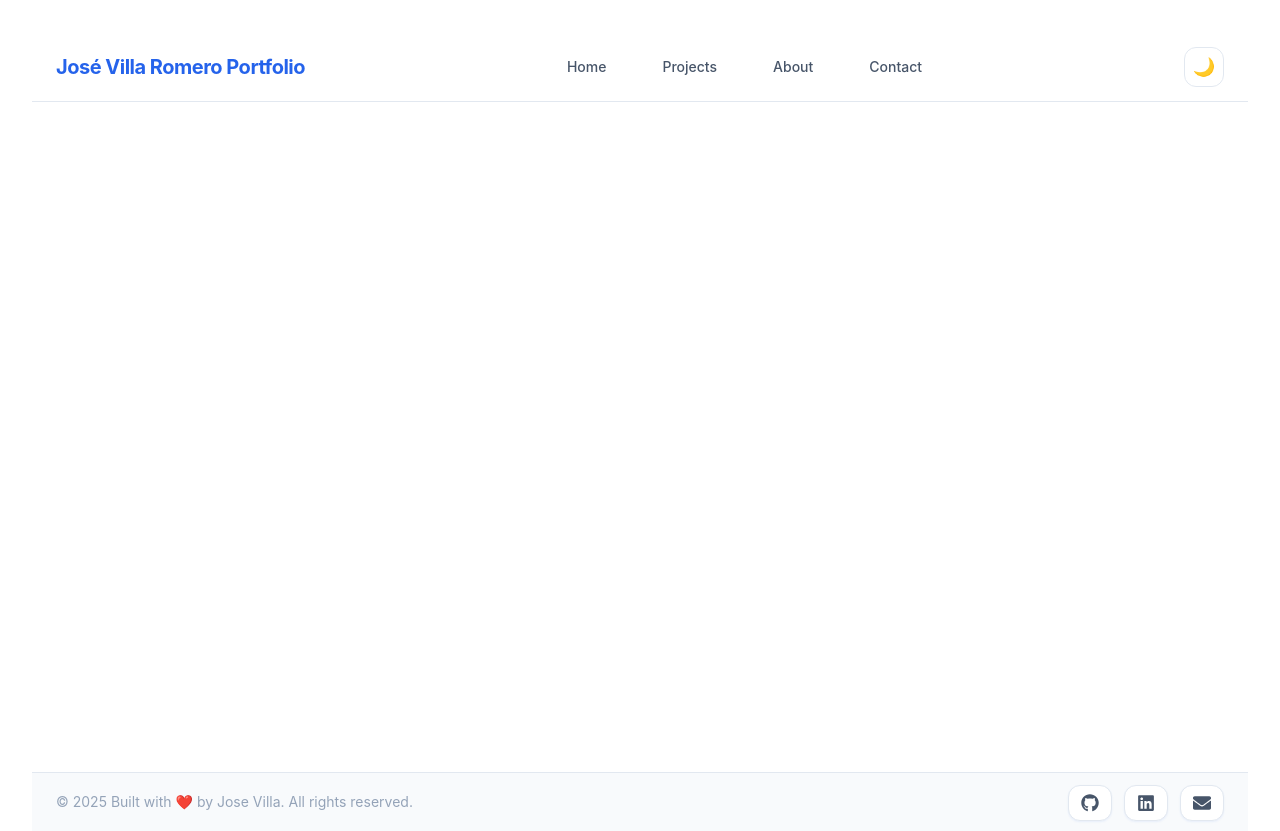
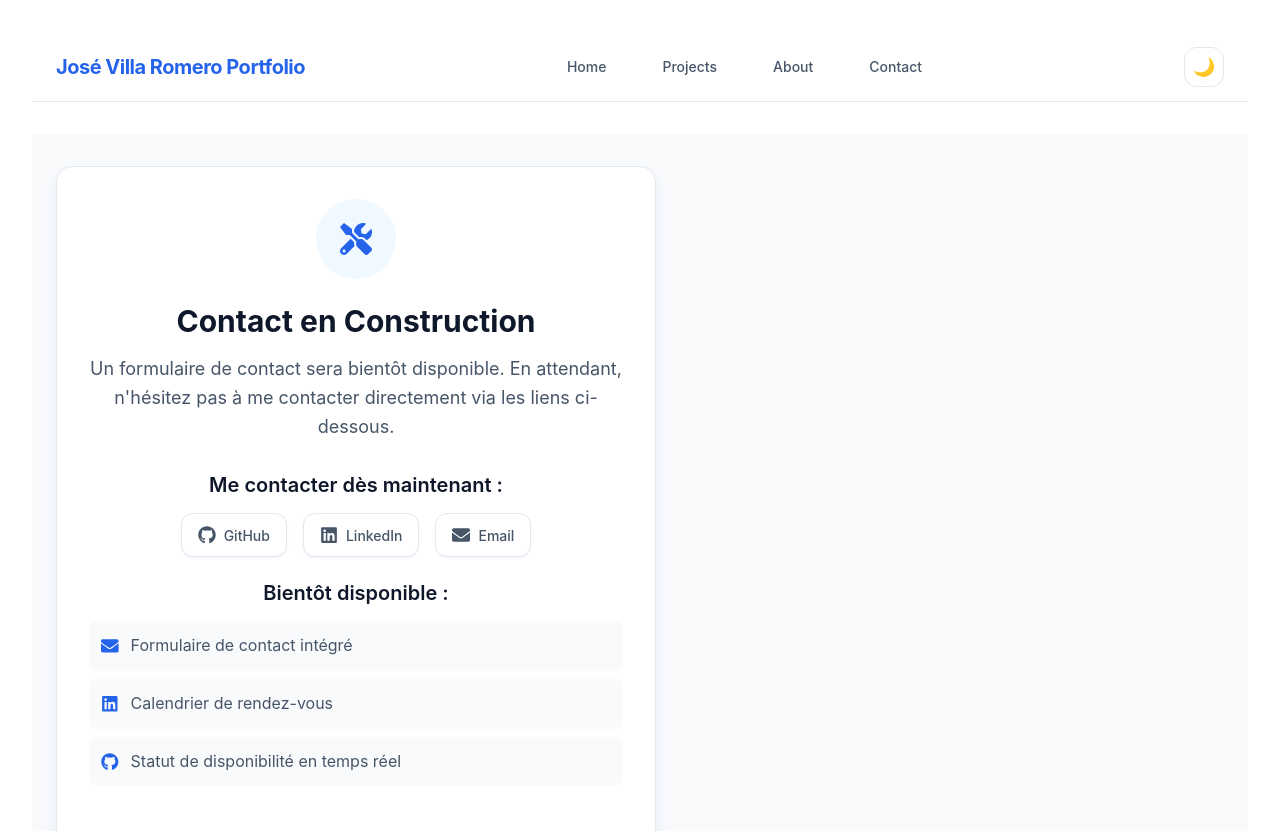
Before and after one commit to jmvilla12/portfolio-jose, a React (Vite) app: page /contact in a window 1280 px wide. Shown: the top 831 px of the page. Built offline with nearby package versions, Linux system fonts and the light colour scheme.

Commit message:
feat: Add new pages (About, Projects, Contact) and update routing; enhance CVButton styles and construction page styles

```diff
--- a/src/App.tsx
+++ b/src/App.tsx
@@ -1,6 +1,6 @@
 import { Routes, Route } from 'react-router-dom'
 import { Layout } from '@components/layout'
-import { Home, CVPage } from '@pages/index'
+import { Home, CVPage, About, Projects, Contact } from '@pages/index'
 import '@styles/main.css'
 
 // Main App component
@@ -10,6 +10,9 @@ function App() {
       <Routes>
         <Route path="/" element={<Home />} />
         <Route path="/cv" element={<CVPage />} />
+        <Route path="/a-propos" element={<About />} />
+        <Route path="/projets" element={<Projects />} />
+        <Route path="/contact" element={<Contact />} />
       </Routes>
     </Layout>
   )
--- a/src/components/ui/CVButton.tsx
+++ b/src/components/ui/CVButton.tsx
@@ -1,5 +1,6 @@
 import { FaDownload, FaEye } from 'react-icons/fa'
 import { CV_CONFIG } from '@constants/index'
+import '@styles/components/cv-button.css'
 
 interface CVButtonProps {
   variant?: 'download' | 'view' | 'both'
--- /dev/null
+++ b/src/pages/About.tsx
@@ -0,0 +1,32 @@
+import { FaTools } from 'react-icons/fa'
+import '@styles/pages/construction.css'
+
+const About = () => {
+  return (
+    <div className="construction-page">
+      <div className="container">
+        <div className="construction-content">
+          <div className="construction-icon">
+            <FaTools />
+          </div>
+          <h1 className="construction-title">Page en Construction</h1>
+          <p className="construction-description">
+            Cette page est actuellement en développement. Revenez bientôt pour
+            découvrir plus d'informations sur mon parcours et mes expériences.
+          </p>
+          <div className="construction-features">
+            <h3>Bientôt disponible :</h3>
+            <ul>
+              <li>Mon parcours académique détaillé</li>
+              <li>Mes expériences professionnelles</li>
+              <li>Mes centres d'intérêt et hobbies</li>
+              <li>Mes certifications et formations</li>
+            </ul>
+          </div>
+        </div>
+      </div>
+    </div>
+  )
+}
+
+export default About
--- /dev/null
+++ b/src/pages/Contact.tsx
@@ -0,0 +1,49 @@
+import { FaTools, FaEnvelope, FaLinkedin, FaGithub } from 'react-icons/fa'
+import { SocialLinks } from '@components/ui'
+import '@styles/pages/construction.css'
+
+const Contact = () => {
+  return (
+    <div className="construction-page">
+      <div className="container">
+        <div className="construction-content">
+          <div className="construction-icon">
+            <FaTools />
+          </div>
+          <h1 className="construction-title">Contact en Construction</h1>
+          <p className="construction-description">
+            Un formulaire de contact sera bientôt disponible. En attendant,
+            n'hésitez pas à me contacter directement via les liens ci-dessous.
+          </p>
+
+          <div className="construction-contact">
+            <h3>Me contacter dès maintenant :</h3>
+            <div className="temp-contact">
+              <SocialLinks variant="default" showEmail={true} />
+            </div>
+          </div>
+
+          <div className="construction-features">
+            <h3>Bientôt disponible :</h3>
+            <ul>
+              <li>
+                <FaEnvelope className="feature-icon" />
+                Formulaire de contact intégré
+              </li>
+              <li>
+                <FaLinkedin className="feature-icon" />
+                Calendrier de rendez-vous
+              </li>
+              <li>
+                <FaGithub className="feature-icon" />
+                Statut de disponibilité en temps réel
+              </li>
+            </ul>
+          </div>
+        </div>
+      </div>
+    </div>
+  )
+}
+
+export default Contact
--- /dev/null
+++ b/src/pages/Projects.tsx
@@ -0,0 +1,45 @@
+import { FaTools, FaCode, FaMobile, FaBrain } from 'react-icons/fa'
+import '@styles/pages/construction.css'
+
+const Projects = () => {
+  return (
+    <div className="construction-page">
+      <div className="container">
+        <div className="construction-content">
+          <div className="construction-icon">
+            <FaTools />
+          </div>
+          <h1 className="construction-title">Projets en Construction</h1>
+          <p className="construction-description">
+            Cette section sera bientôt remplie avec mes projets les plus
+            intéressants. En attendant, vous pouvez consulter mon profil GitHub
+            pour voir mes contributions récentes.
+          </p>
+          <div className="construction-features">
+            <h3>Types de projets à venir :</h3>
+            <ul>
+              <li>
+                <FaCode className="feature-icon" />
+                Applications Web (React, Vue, TypeScript)
+              </li>
+              <li>
+                <FaMobile className="feature-icon" />
+                Applications Mobiles (Flutter)
+              </li>
+              <li>
+                <FaBrain className="feature-icon" />
+                Projets d'Intelligence Artificielle
+              </li>
+              <li>
+                <FaCode className="feature-icon" />
+                Systèmes Embarqués et IoT
+              </li>
+            </ul>
+          </div>
+        </div>
+      </div>
+    </div>
+  )
+}
+
+export default Projects
--- a/src/pages/index.ts
+++ b/src/pages/index.ts
@@ -1,3 +1,6 @@
 // Pages exports
 export { default as Home } from './Home'
 export { default as CVPage } from './CVPage'
+export { default as About } from './About'
+export { default as Projects } from './Projects'
+export { default as Contact } from './Contact'
--- a/src/styles/components/cv-button.css
+++ b/src/styles/components/cv-button.css
@@ -5,21 +5,22 @@
   justify-content: center;
   gap: var(--spacing-2);
   padding: var(--spacing-3) var(--spacing-4);
-  background: var(--color-primary);
-  color: white;
+  background: var(--primary-blue);
+  color: var(--background-white);
   border: none;
-  border-radius: var(--border-radius);
+  border-radius: var(--radius-lg);
   font-weight: 500;
   text-decoration: none;
   cursor: pointer;
-  transition: all 0.2s ease;
+  transition: all var(--transition-fast);
   font-family: inherit;
 }
 
 .cv-button:hover {
-  background: var(--color-primary-dark);
+  background: var(--primary-blue-dark);
   transform: translateY(-1px);
-  box-shadow: 0 4px 12px rgba(59, 130, 246, 0.3);
+  box-shadow: var(--shadow-lg);
+  border-radius: var(--radius-xl);
 }
 
 .cv-button:active {
@@ -33,22 +34,27 @@
 
 /* Button Variants */
 .cv-button--download {
-  background: var(--color-primary);
+  background: var(--primary-blue);
+  color: var(--background-white);
 }
 
 .cv-button--download:hover {
-  background: var(--color-primary-dark);
+  background: var(--primary-blue-dark);
+  color: var(--background-white);
+  border-radius: var(--radius-xl);
 }
 
 .cv-button--view {
   background: transparent;
-  color: var(--color-primary);
-  border: 2px solid var(--color-primary);
+  color: var(--primary-blue);
+  border: 2px solid var(--primary-blue);
 }
 
 .cv-button--view:hover {
-  background: var(--color-primary);
-  color: white;
+  background: var(--primary-blue);
+  color: var(--background-white);
+  border-radius: var(--radius-xl);
+  border-color: var(--primary-blue);
 }
 
 /* Button Sizes */
--- /dev/null
+++ b/src/styles/pages/construction.css
@@ -0,0 +1,150 @@
+/* Construction Pages Styles */
+.construction-page {
+  min-height: calc(100vh - var(--header-height) - var(--footer-height));
+  display: flex;
+  align-items: center;
+  justify-content: center;
+  padding: var(--spacing-8) 0;
+  background: var(--background-gray);
+}
+
+.construction-content {
+  text-align: center;
+  max-width: 600px;
+  padding: var(--spacing-8);
+  background: var(--background-white);
+  border-radius: var(--radius-xl);
+  box-shadow: var(--shadow-lg);
+  border: 1px solid var(--border-color);
+}
+
+.construction-icon {
+  display: inline-flex;
+  align-items: center;
+  justify-content: center;
+  width: 80px;
+  height: 80px;
+  background: var(--background-blue-light);
+  color: var(--primary-blue);
+  border-radius: 50%;
+  font-size: 2rem;
+  margin-bottom: var(--spacing-6);
+}
+
+.construction-title {
+  font-size: var(--font-size-3xl);
+  font-weight: 700;
+  color: var(--text-primary);
+  margin-bottom: var(--spacing-4);
+  line-height: 1.2;
+}
+
+.construction-description {
+  font-size: var(--font-size-lg);
+  color: var(--text-secondary);
+  line-height: 1.6;
+  margin-bottom: var(--spacing-8);
+}
+
+.construction-features {
+  text-align: left;
+  margin-bottom: var(--spacing-6);
+}
+
+.construction-features h3 {
+  font-size: var(--font-size-xl);
+  font-weight: 600;
+  color: var(--text-primary);
+  margin-bottom: var(--spacing-4);
+  text-align: center;
+}
+
+.construction-features ul {
+  list-style: none;
+  padding: 0;
+  margin: 0;
+}
+
+.construction-features li {
+  display: flex;
+  align-items: center;
+  gap: var(--spacing-3);
+  padding: var(--spacing-3);
+  margin-bottom: var(--spacing-2);
+  background: var(--background-gray);
+  border-radius: var(--radius-md);
+  color: var(--text-secondary);
+  font-size: var(--font-size-base);
+}
+
+.feature-icon {
+  color: var(--primary-blue);
+  font-size: 1.1rem;
+  flex-shrink: 0;
+}
+
+.construction-contact {
+  margin-bottom: var(--spacing-6);
+}
+
+.construction-contact h3 {
+  font-size: var(--font-size-xl);
+  font-weight: 600;
+  color: var(--text-primary);
+  margin-bottom: var(--spacing-4);
+}
+
+.temp-contact {
+  display: flex;
+  justify-content: center;
+  margin-bottom: var(--spacing-6);
+}
+
+/* Mobile Responsive */
+@media (max-width: 768px) {
+  .construction-page {
+    padding: var(--spacing-4) 0;
+  }
+
+  .construction-content {
+    margin: 0 var(--spacing-4);
+    padding: var(--spacing-6);
+  }
+
+  .construction-icon {
+    width: 60px;
+    height: 60px;
+    font-size: 1.5rem;
+    margin-bottom: var(--spacing-4);
+  }
+
+  .construction-title {
+    font-size: var(--font-size-2xl);
+  }
+
+  .construction-description {
+    font-size: var(--font-size-base);
+    margin-bottom: var(--spacing-6);
+  }
+
+  .construction-features li {
+    padding: var(--spacing-2);
+    font-size: var(--font-size-sm);
+  }
+}
+
+@media (max-width: 480px) {
+  .construction-content {
+    padding: var(--spacing-4);
+  }
+
+  .construction-title {
+    font-size: var(--font-size-xl);
+  }
+
+  .construction-features li {
+    flex-direction: column;
+    align-items: flex-start;
+    gap: var(--spacing-2);
+  }
+}
--- a/src/styles/pages/home.css
+++ b/src/styles/pages/home.css
@@ -76,10 +76,17 @@
   font-size: var(--font-size-sm);
   color: var(--text-secondary);
   font-weight: 500;
-  padding: var(--spacing-1) var(--spacing-3);
+  padding: var(--spacing-2) var(--spacing-4);
   background-color: var(--background-gray);
-  border-radius: var(--radius-sm);
+  border-radius: var(--radius-xl);
   border: 1px solid var(--border-color);
+  transition: all var(--transition-fast);
+}
+
+.hero-meta span:hover {
+  background-color: var(--background-blue-light);
+  border-color: var(--border-blue);
+  transform: translateY(-1px);
 }
 
 .location {
@@ -140,15 +147,16 @@
 .skill-category {
   background-color: var(--background-gray);
   padding: var(--spacing-6);
-  border-radius: var(--radius-lg);
+  border-radius: var(--radius-xl);
   border: 1px solid var(--border-color);
   transition: all var(--transition-normal);
 }
 
 .skill-category:hover {
   transform: translateY(-2px);
-  box-shadow: var(--shadow-md);
+  box-shadow: var(--shadow-lg);
   border-color: var(--border-blue);
+  background-color: var(--background-white);
 }
 
 .skill-category h3 {
@@ -172,16 +180,17 @@
   font-size: var(--font-size-sm);
   font-weight: 500;
   padding: var(--spacing-2) var(--spacing-3);
-  border-radius: var(--radius-sm);
+  border-radius: var(--radius-lg);
   border: 1px solid var(--border-blue);
   transition: all var(--transition-fast);
 }
 
 .tech-tag:hover {
   background-color: var(--primary-blue);
-  color: white;
+  color: var(--background-white);
   transform: translateY(-1px);
   box-shadow: var(--shadow-sm);
+  border-radius: var(--radius-xl);
 }
 
 .tech-tag.specialty {
```
Also changed, not shown: src/styles/pages/cv-page.css (+15 -14 lines).
